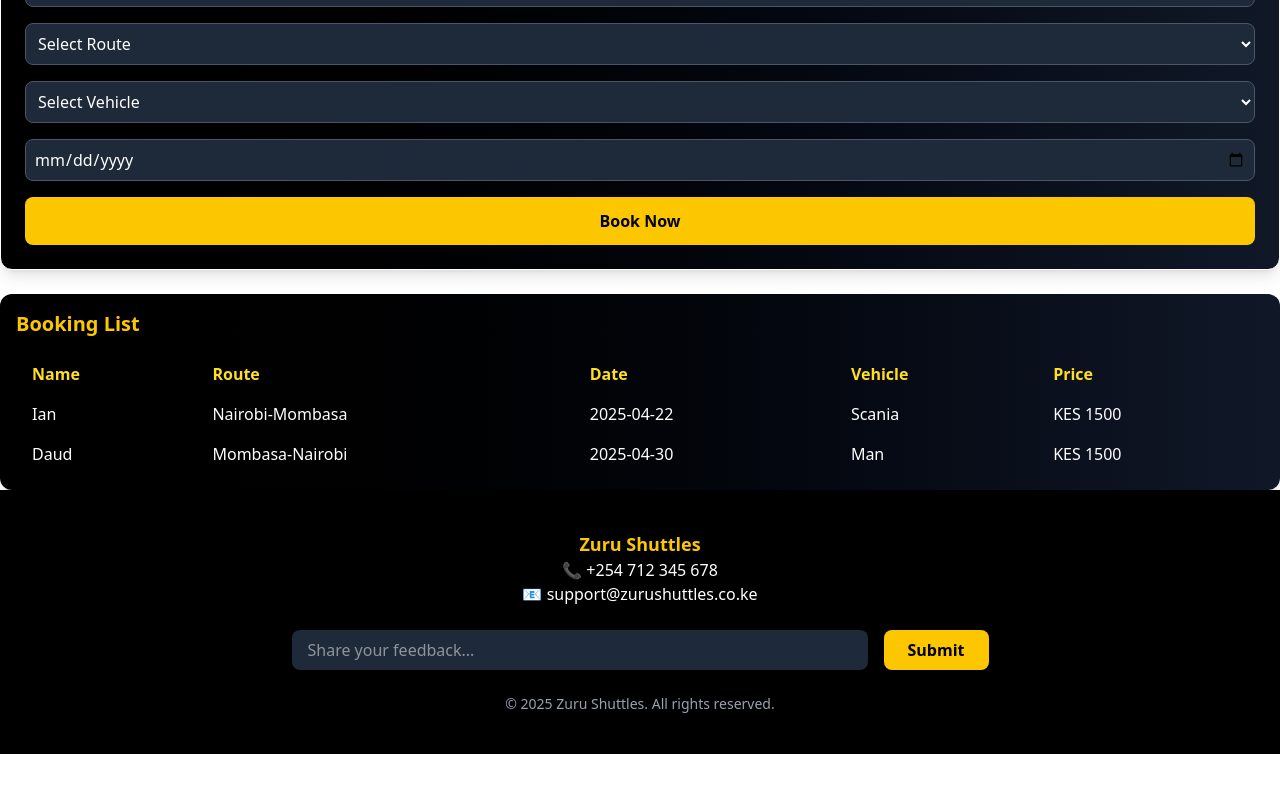
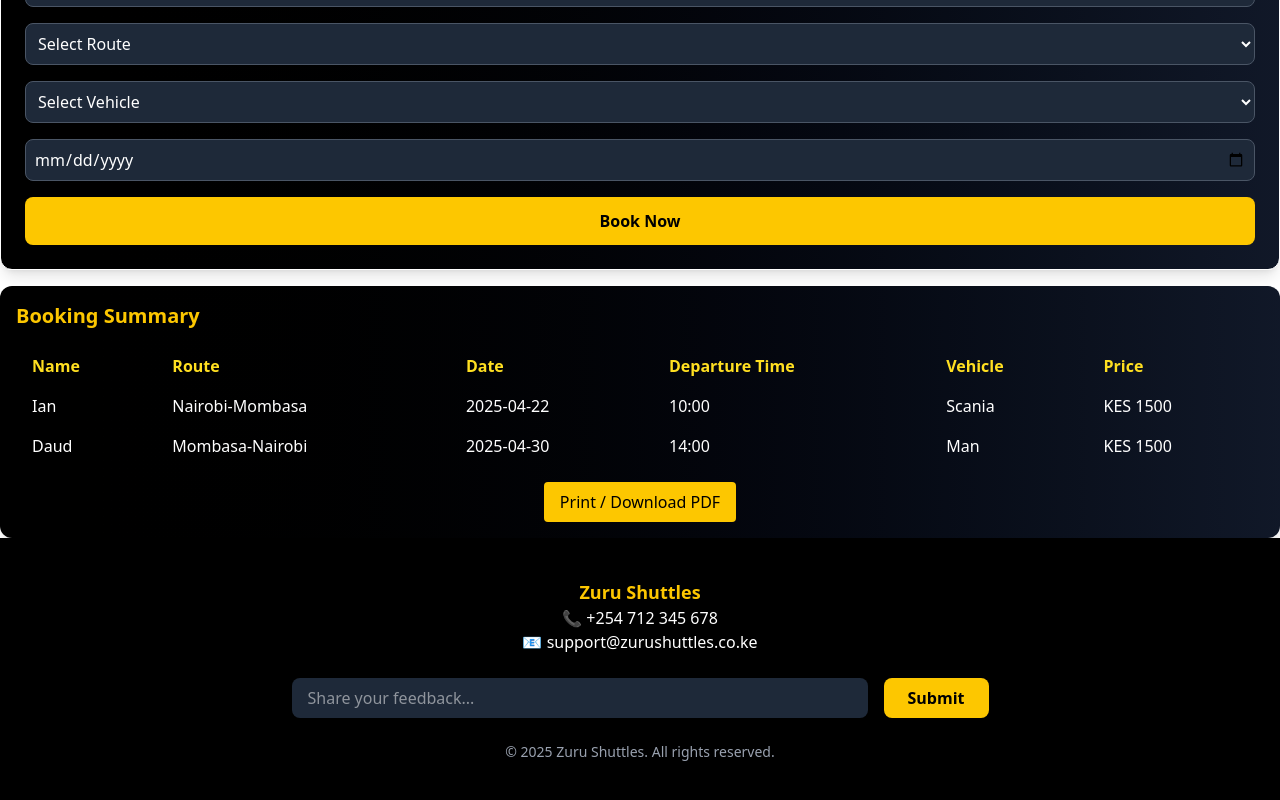
Before and after one commit to DaudElmoge/project-phase-2, a React (Vite) app: page / in a window 1280 px wide. Shown: the part 1192-1992 px from the top of the page. Before the commit the page ends 1946 px from the top, so only its background shows below. Built offline with nearby package versions, Linux system fonts and the light colour scheme; data requests are answered from the project's data file.

Commit message:
introduced print function in booking summarry

```diff
--- a/db.json
+++ b/db.json
@@ -76,6 +76,7 @@
       "route": "Nairobi-Mombasa",
       "vehicle": "Scania",
       "departureDate": "2025-04-22",
+      "departureTime": "10:00",
       "price": "KES 1500"
     },
     {
@@ -84,6 +85,7 @@
       "route": "Mombasa-Nairobi",
       "vehicle": "Man",
       "departureDate": "2025-04-30",
+      "departureTime": "14:00",
       "price": "KES 1500"
     }
   ]
--- a/src/App.jsx
+++ b/src/App.jsx
@@ -3,9 +3,10 @@ import Header from "./assets/components/Header";
 import AdSection from "./assets/components/AdSection";
 import RouteDisplay from "./assets/components/RouteDisplay";
 import BookingForm from "./assets/components/BookingForm";
-import BookingList from "./assets/components/BookingList";
+import BookingList from "./assets/components/BookingSummary";
 //import LocationMap from "./assets/components/LocationMap";
 import Footer from "./assets/components/Footer";
+import BookingSummary from "./assets/components/BookingSummary";
 
 function App() {
   return (
@@ -20,7 +21,7 @@ function App() {
         <BookingForm />
       </div>
       <div>
-        <BookingList />
+        <BookingSummary />
       </div>
       <div>
         {/*<LocationMap />*/}
--- a/src/assets/components/BookingForm.jsx
+++ b/src/assets/components/BookingForm.jsx
@@ -143,7 +143,7 @@ function BookingForm() {
 
       <button
         type="submit"
-        className="w-full bg-yellow-400 hover:bg-yellow-500 text-black font-bold py-3 px-6 rounded-lg transition cursor-pointer"
+        className="w-full bg-yellow-400 hover:bg-yellow-300 text-black font-bold py-3 px-6 rounded-lg transition cursor-pointer"
       >
         Book Now
       </button>
--- a/src/assets/components/BookingList.jsx
+++ /dev/null
@@ -1,47 +0,0 @@
-import { useEffect, useState } from "react";
-
-function BookingList() {
-    const [bookings, setBookings] = useState([]);
-
-    useEffect(() => {
-        fetch("http://localhost:3000/bookings")
-            .then((res) => res.json())
-            .then((data) => setBookings(data))
-            .catch((error) => console.error("Failed to fetch bookings", error));
-    }
-        , []);
-
-    return (
-      <div className="bg-gradient-to-r from-black to-gray-900 text-white mt-6 p-4 rounded-xl shadow-lg overflow-x-auto">
-        <h2 className="text-xl font-semibold text-yellow-400 mb-4">
-          Booking List
-        </h2>
-        <table className="min-w-full table-auto text-sm sm:text-base">
-          <thead>
-            <tr className=" text-yellow-300">
-              <th className="px-4 py-2 text-left">Name</th>
-              <th className="px-4 py-2 text-left">Route</th>
-              <th className="px-4 py-2 text-left">Date</th>
-              <th className="px-4 py-2 text-left">Vehicle</th>
-              <th className="px-4 py-2 text-left">Price</th>
-            </tr>
-          </thead>
-          <tbody>
-            {bookings.map((booking) => (
-              <tr
-                key={booking.id}
-                className=" hover:bg-gray-600 transition duration-200"
-              >
-                <td className="px-4 py-2">{booking.name}</td>
-                <td className="px-4 py-2">{booking.route}</td>
-                <td className="px-4 py-2">{booking.departureDate}</td>
-                <td className="px-4 py-2">{booking.vehicle}</td>
-                <td className="px-4 py-2">{booking.price}</td>
-              </tr>
-            ))}
-          </tbody>
-        </table>
-      </div>
-    );
-}
-export default BookingList;
--- /dev/null
+++ b/src/assets/components/BookingSummary.jsx
@@ -0,0 +1,131 @@
+import { useEffect, useState, useRef } from "react";
+
+function BookingSummary() {
+  const [bookings, setBookings] = useState([]);
+  const printRef = useRef();// this will create a reference to the printRef div
+  // this will be used to get the contents of the printRef div
+
+  useEffect(() => {
+    fetch("http://localhost:3000/bookings")
+      .then((res) => res.json())
+      .then((data) => setBookings(data))
+      .catch((error) => console.error("Failed to fetch bookings", error));
+  }, []);
+
+  const handlePrint = () => {
+    const printContents = printRef.current.innerHTML;// this will get the contents of the printRef
+    // Save the original contents of the body
+    const originalContents = document.body.innerHTML;// this will get the original contents of the body
+
+    document.body.innerHTML = printContents;//this will replace the entire body with the contents of the printRef
+    window.print();// this will open the print dialog
+    // After printing, restore the original contents
+    // and reload the page to return to the app
+    // This is important to ensure that the app returns to its original state
+    // and doesn't stay in the print view
+    document.body.innerHTML = originalContents;// this will replace the body with the original contents
+    window.location.reload(); // reload to return to app after printing
+  };
+
+  return (
+    <div>
+      <div
+        ref={printRef}// this will create a reference to the printRef div
+        // this will be used to get the contents of the printRef div
+        className="bg-gradient-to-r from-black to-gray-900 text-white mt-4 p-4 rounded-xl shadow-lg overflow-x-auto"
+      >
+        <h2 className="text-xl font-semibold text-yellow-400 mb-4">
+          Booking Summary
+        </h2>
+        <table className="min-w-full table-auto text-sm sm:text-base">
+          <thead>
+            <tr className="text-yellow-300">
+              <th className="px-4 py-2 text-left">Name</th>
+              <th className="px-4 py-2 text-left">Route</th>
+              <th className="px-4 py-2 text-left">Date</th>
+              <th className="px-4 py-2 text-left">Departure Time</th>
+              <th className="px-4 py-2 text-left">Vehicle</th>
+              <th className="px-4 py-2 text-left">Price</th>
+            </tr>
+          </thead>
+          <tbody>
+            {bookings.map((booking) => (
+              <tr
+                key={booking.id}
+                className="hover:bg-gray-600 transition duration-200"
+              >
+                <td className="px-4 py-2">{booking.name}</td>
+                <td className="px-4 py-2">{booking.route}</td>
+                <td className="px-4 py-2">{booking.departureDate}</td>
+                <td className="px-4 py-2">{booking.departureTime}</td>
+                <td className="px-4 py-2">{booking.vehicle}</td>
+                <td className="px-4 py-2">{booking.price}</td>
+              </tr>
+            ))}
+          </tbody>
+        </table>
+        <div className="flex justify-center mt-4">
+          <button
+            onClick={handlePrint}// this will create a reference to the printRef div
+            // this will be used to get the contents of the printRef div
+            // this will open the print dialog
+            className="bg-yellow-400 text-black px-4 py-2 rounded hover:bg-yellow-300 transition cursor-pointer"
+          >
+            Print / Download PDF
+          </button>
+        </div>
+      </div>
+    </div>
+  );
+}
+
+export default BookingSummary;
+
+/*import { useEffect, useState } from "react";
+
+
+function BookingList() {
+    const [bookings, setBookings] = useState([]);
+
+    useEffect(() => {
+        fetch("http://localhost:3000/bookings")
+            .then((res) => res.json())
+            .then((data) => setBookings(data))
+            .catch((error) => console.error("Failed to fetch bookings", error));
+    }
+        , []);
+
+    return (
+      <div className="bg-gradient-to-r from-black to-gray-900 text-white mt-6 p-4 rounded-xl shadow-lg overflow-x-auto">
+        <h2 className="text-xl font-semibold text-yellow-400 mb-4">
+          Booking List
+        </h2>
+        <table className="min-w-full table-auto text-sm sm:text-base">
+          <thead>
+            <tr className=" text-yellow-300">
+              <th className="px-4 py-2 text-left">Name</th>
+              <th className="px-4 py-2 text-left">Route</th>
+              <th className="px-4 py-2 text-left">Date</th>
+              <th className="px-4 py-2 text-left">Vehicle</th>
+              <th className="px-4 py-2 text-left">Price</th>
+            </tr>
+          </thead>
+          <tbody>
+            {bookings.map((booking) => (
+              <tr
+                key={booking.id}
+                className=" hover:bg-gray-600 transition duration-200"
+              >
+                <td className="px-4 py-2">{booking.name}</td>
+                <td className="px-4 py-2">{booking.route}</td>
+                <td className="px-4 py-2">{booking.departureDate}</td>
+                <td className="px-4 py-2">{booking.vehicle}</td>
+                <td className="px-4 py-2">{booking.price}</td>
+              </tr>
+            ))}
+          </tbody>
+        </table>
+      </div>
+    );
+}
+export default BookingList;*/
--- a/src/assets/components/Footer.jsx
+++ b/src/assets/components/Footer.jsx
@@ -37,7 +37,7 @@ function Footer() {
           />
           <button
             type="submit"
-            className="bg-yellow-400 hover:bg-yellow-500 text-black font-semibold px-6 py-2 rounded-lg transition cursor-pointer"
+            className="bg-yellow-400 hover:bg-yellow-300 text-black font-semibold px-6 py-2 rounded-lg transition cursor-pointer"
           >
             Submit
           </button>
```
